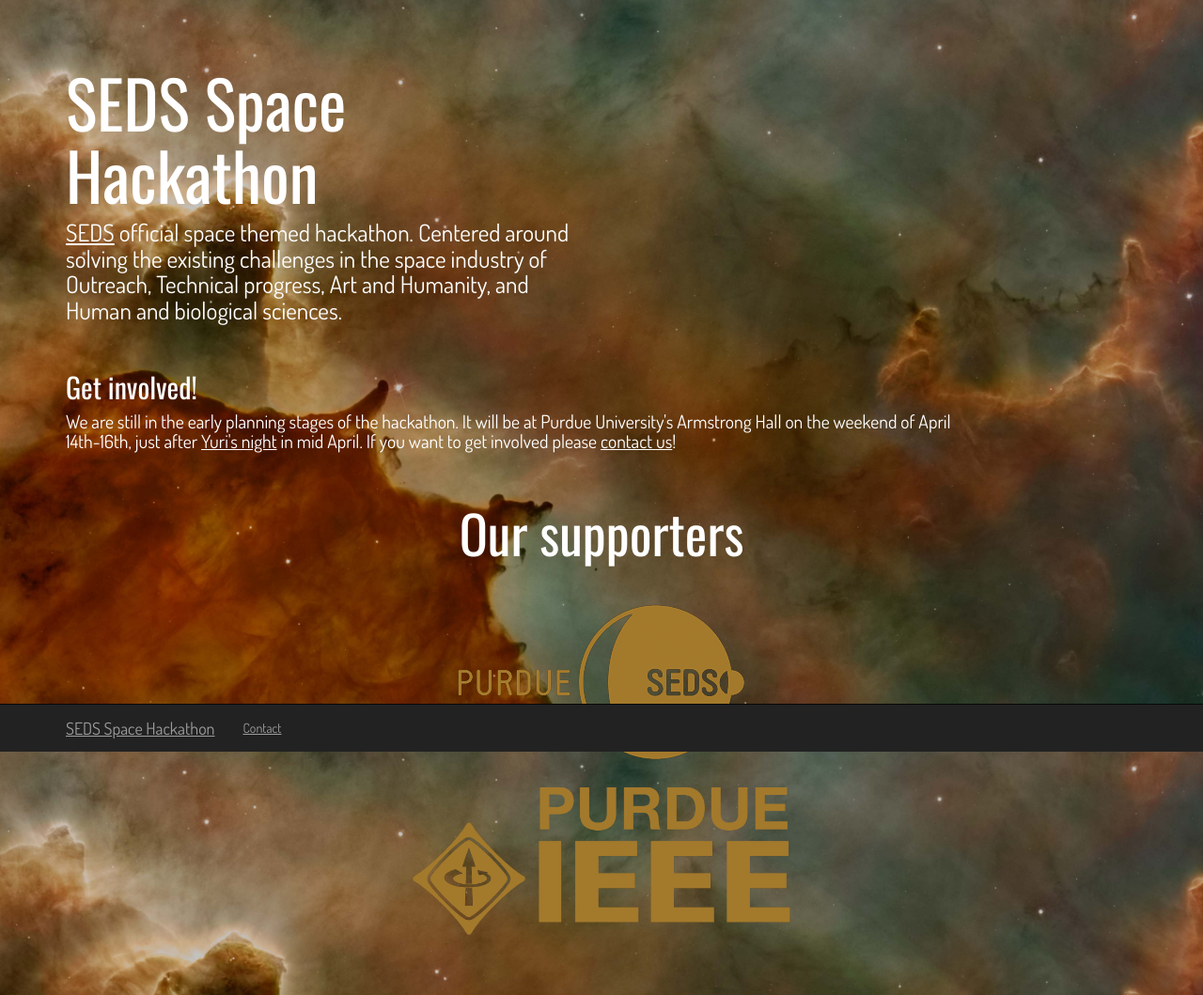
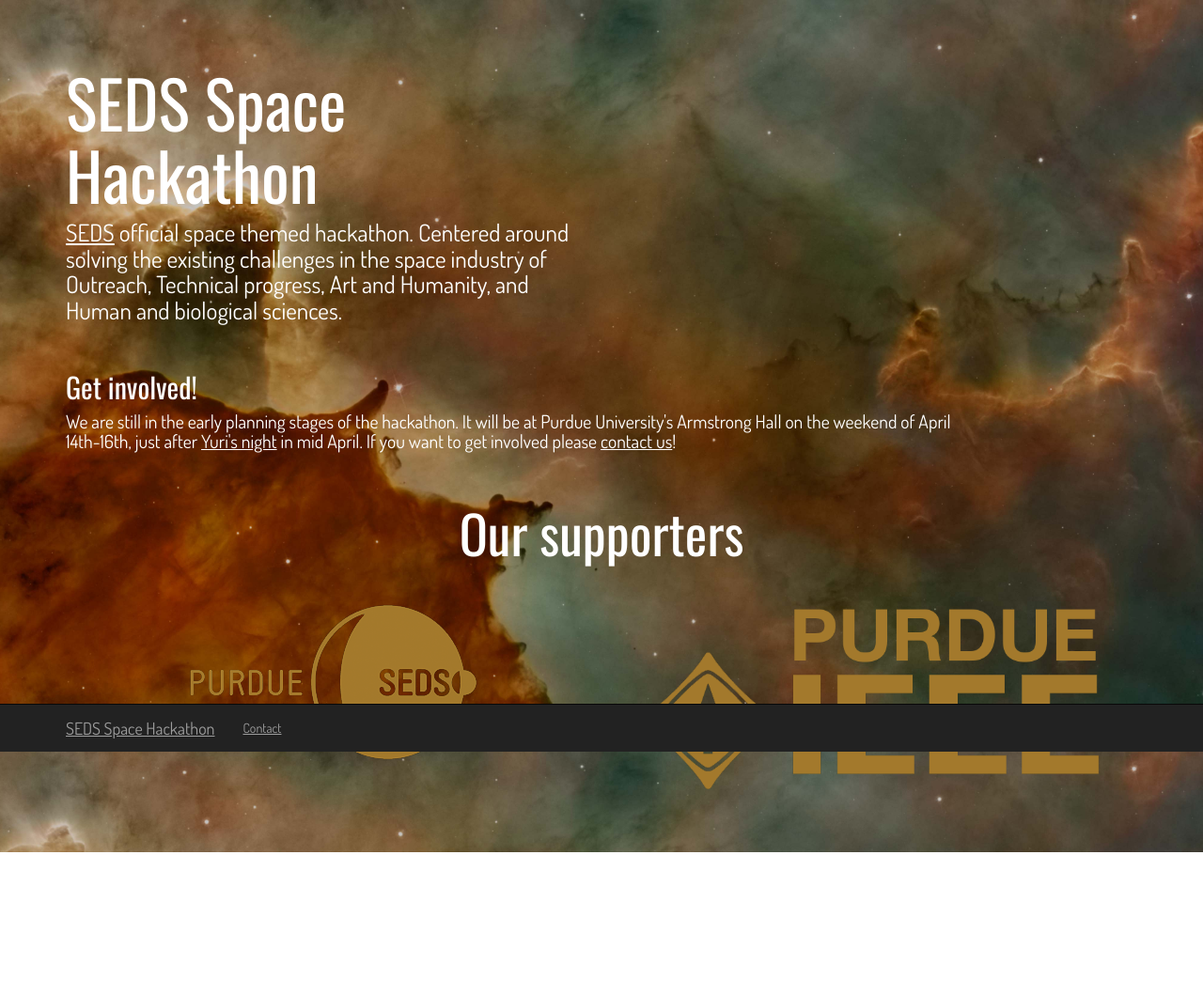
Before and after one commit to SEDSHackathon/SEDSHackathon.github.io, a plain HTML site: page index.html in a window 1280 px wide. Shown: the whole page at 94% size. After the commit the page ends 907 px from the top, so only its background shows below. Drawn offline with nearby package versions, Linux system fonts and the light colour scheme.

Commit message:
moved IEEE up

```diff
--- a/css/SEDSHackathon.css
+++ b/css/SEDSHackathon.css
@@ -37,16 +37,6 @@
 	justify-content: center;
 }
 
-@media (min-width: 768px){ #PIEEE {
-  width: 40%;
-}
-}
-
-@media (max-width: 768px){ #PIEEE {
-  width: 80%;
-}
-}
-
 .sponsor h1{
 	font-size: 4.0em;
 	line-height: 2.0em;
--- a/index.html
+++ b/index.html
@@ -83,8 +83,8 @@
         <!-- /.row -->
 		<div class="sponsors">
 			<div class="sponsor col-lg-12"><h1>Our supporters</h1></div>
-			<div class="sponsor first col-lg-12"><img class="" src="images/PSEDS.png" alt="Purdue SEDS" title="Purdue SEDS"/></div>
-			<div class="sponsor second col-lg-12"><img class="" id="PIEEE" src="images/PIEEE.png" alt="Purdue IEEE" title="Purdue IEEE"/></div>
+			<div class="sponsor first col-sm-6"><img class="" src="images/PSEDS.png" alt="Purdue SEDS" title="Purdue SEDS"/></div>
+			<div class="sponsor first col-sm-6"><img class="img-responsive" id="PIEEE" src="images/PIEEE.png" alt="Purdue IEEE" title="Purdue IEEE"/></div>
 		</div>
     </div>
     <!-- /.container -->
```
